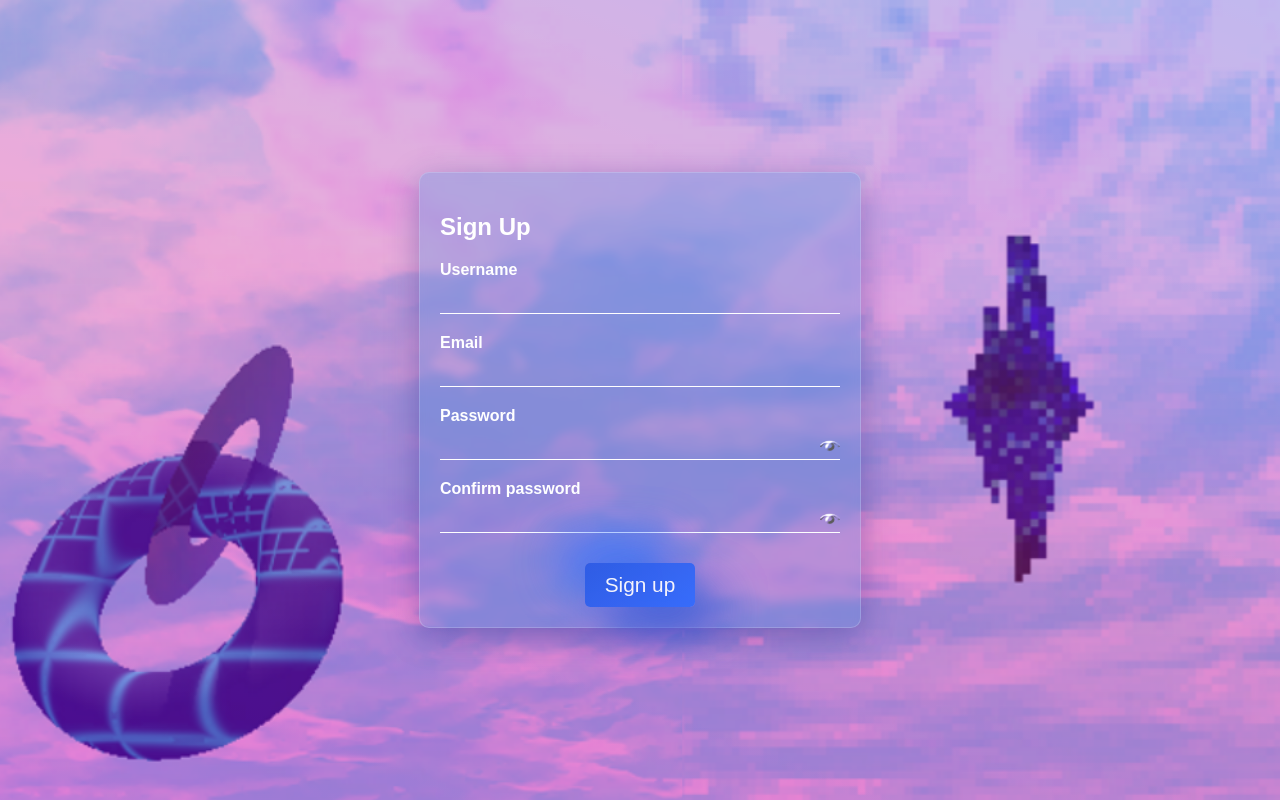
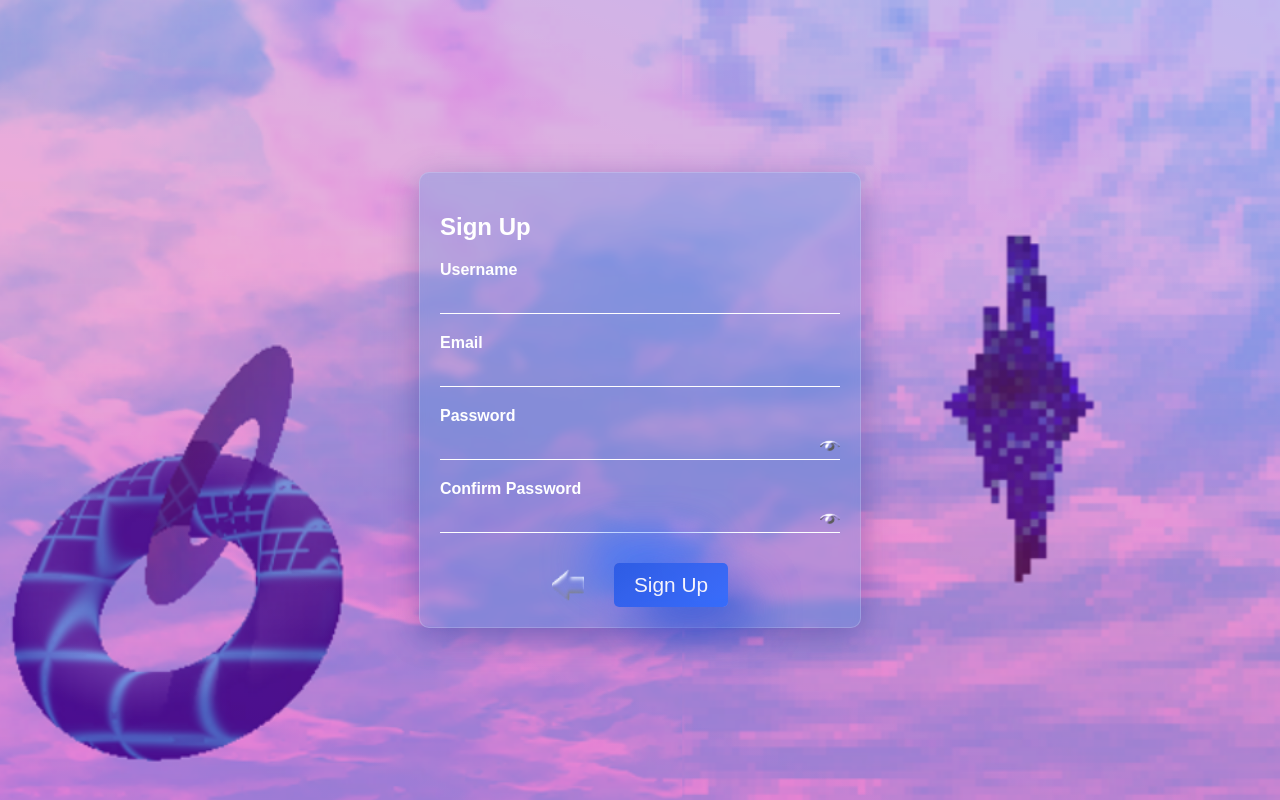
Before and after one commit to Crono03/Cazz1-Launcher, a React (Vite) app: page /signup in a window 1280 px wide. Both pictures are taken after a click on the button "Sign Up". Built offline with nearby package versions, Linux system fonts and the light colour scheme.

Commit message:
sgrafica

```diff
--- a/locales/en.json
+++ b/locales/en.json
@@ -10,5 +10,6 @@
     "invalidEmail": "Invalid email",
     "invalidUsername": "Invalid username",
     "connectionError": "Connection error",
-    "wSError": "The database is offline"
+    "wSError": "The database is offline",
+    "confirmpass": "Confirm Password"
   }
--- a/locales/it.json
+++ b/locales/it.json
@@ -10,5 +10,6 @@
     "invalidEmail": "L' indirizzo email non è valido",
     "invalidUsername": "Lo username non è valido",
     "connectionError": "Errore di connessione",
-    "wSError": "Il database è offline"
+    "wSError": "Il database è offline",
+    "confirmpass": "Conferma Password"
   }
--- a/src/pages/SignUpPage.tsx
+++ b/src/pages/SignUpPage.tsx
@@ -2,7 +2,6 @@ import { invoke } from "@tauri-apps/api";
 import React from "react";
 import { useState } from "react";
 import { getTranslation } from "../backend/languageManager";
-
 import "../components/login.css"
 import { I } from "@tauri-apps/api/path-c062430b";
 const SignUpPage = () => {
@@ -19,7 +18,7 @@ const SignUpPage = () => {
 
     return (
         <div className="login-container">
-            <h2>Sign Up</h2>
+            <h2>{getTranslation("signup")}</h2>
             <p className="errore">{getvalidate}</p>
             <div className="input-container">
                 <label htmlFor="username">Username</label>
@@ -44,7 +43,7 @@ const SignUpPage = () => {
                 <div className="input-line"></div>
             </div>
             <div className="input-container">
-                <label htmlFor="confirmpassword">Confirm password</label>
+                <label htmlFor="confirmpassword">{getTranslation("confirmpass")}</label>
                 <input type={passwordVisible ? "text" : "password"} id="confirmpassword"
                     value={getconfirmpassword}
                     onChange={(e) => setConfirmPassword(e.target.value)} />
@@ -52,8 +51,10 @@ const SignUpPage = () => {
                 <div className="input-line"></div>
             </div>
             <div className='centered-content'>
+            <img src="/src/assets/images/arrow.png" onClick={handleSignUp}/>
+
                 <button className="login-button" onClick={handleSignUp}>
-                    Sign up
+                    {getTranslation("signup")}
                 </button>
             </div>
         </div>
```
Also changed, not shown: src/assets/images/arrow.png (added).
